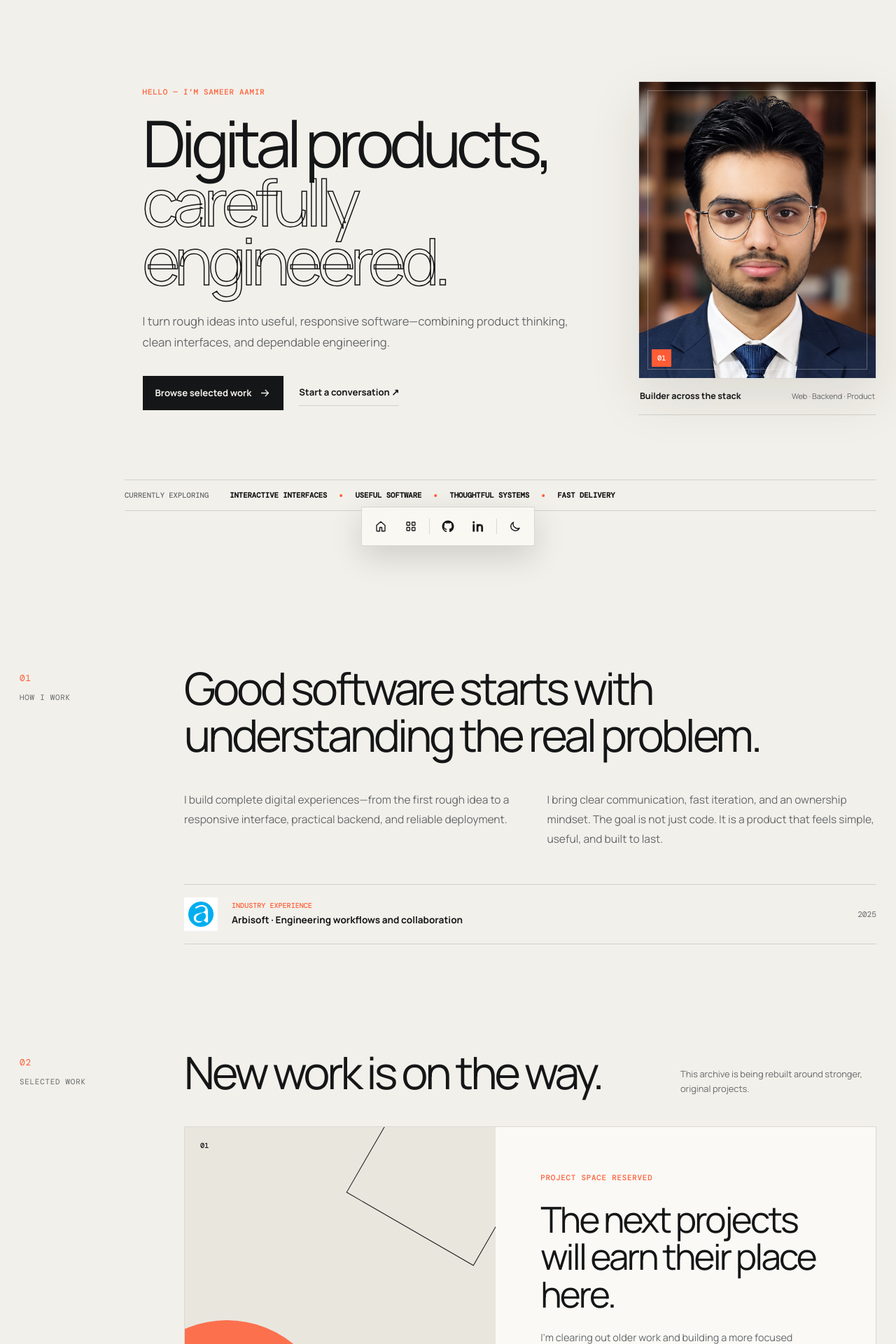
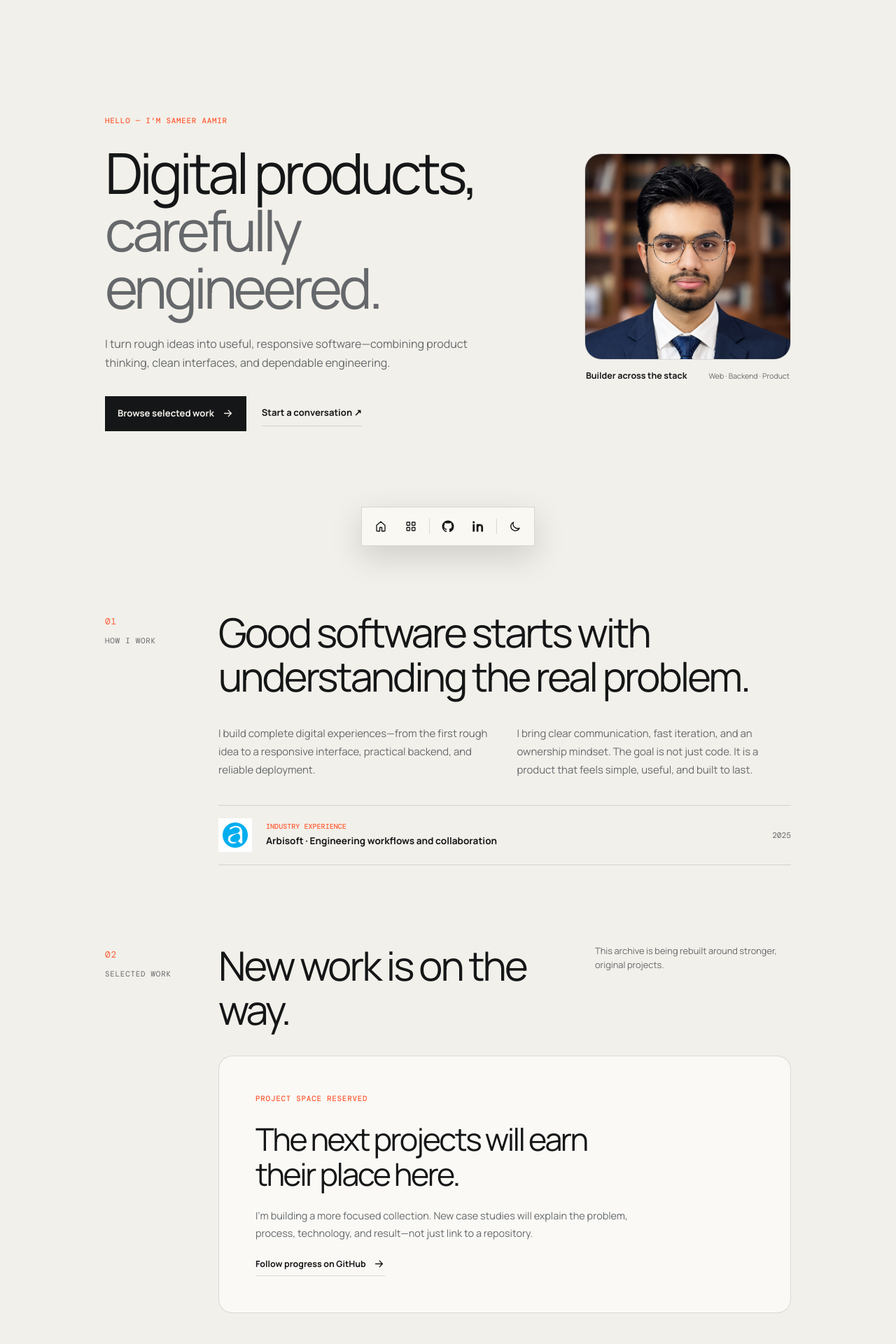
Before and after one commit to Sameer-959/portfolio, a React (Vite) app in the folder client/: page / in a window 1280 px wide. Shown: the top 1920 px of the page at 70% size. Built offline with nearby package versions, Linux system fonts and the light colour scheme.

Commit message:
Simplify portfolio visual design

```diff
--- a/client/src/components/Hero.jsx
+++ b/client/src/components/Hero.jsx
@@ -13,7 +13,6 @@ export default function Hero(){
 
   return <main>
     <section id="home" className="workspace hero-workspace">
-      <aside className="hero-rail" data-reveal><span className="rail-mark">SA/</span><span>Independent developer</span><i/><span>Available for meaningful work</span></aside>
       <div className="hero-main" data-reveal style={{'--delay':'70ms'}}>
         <p className="mono-label">Hello — I’m Sameer Aamir</p>
         <h1>Digital products,<br/><em>carefully engineered.</em></h1>
@@ -24,7 +23,6 @@ export default function Hero(){
         <div className="portrait-window"><img src="/assets/profile-avatar.png" alt="Sameer Aamir"/><span>01</span></div>
         <div className="identity-caption"><strong>Builder across the stack</strong><span>Web · Backend · Product</span></div>
       </div>
-      <div className="signal-strip" data-reveal><span>Currently exploring</span><div className="signal-track"><b>Interactive interfaces</b><i/> <b>Useful software</b><i/> <b>Thoughtful systems</b><i/> <b>Fast delivery</b></div></div>
     </section>
 
     <section id="about" className="workspace about-workspace section-space">
@@ -38,10 +36,7 @@ export default function Hero(){
       <div className="section-index" data-reveal><span>02</span><p>Selected work</p></div>
       <div className="projects-main">
         <div className="section-title" data-reveal><h2>New work is on the way.</h2><p>This archive is being rebuilt around stronger, original projects.</p></div>
-        <div className="project-empty" data-reveal>
-          <div className="empty-visual" aria-hidden="true"><span>01</span><i/><b>Next<br/>build</b></div>
-          <div className="empty-copy"><p className="mono-label">Project space reserved</p><h3>The next projects will earn their place here.</h3><p>I’m clearing out older work and building a more focused collection. New case studies will be added with the problem, process, technology, and result—not just a repository link.</p><a href="https://github.com/Sameer-959" target="_blank" rel="noreferrer">Follow progress on GitHub <Arrow/></a></div>
-        </div>
+        <div className="project-empty" data-reveal><div className="empty-copy"><p className="mono-label">Project space reserved</p><h3>The next projects will earn their place here.</h3><p>I’m building a more focused collection. New case studies will explain the problem, process, technology, and result—not just link to a repository.</p><a href="https://github.com/Sameer-959" target="_blank" rel="noreferrer">Follow progress on GitHub <Arrow/></a></div></div>
       </div>
     </section>
 
--- a/client/src/index.css
+++ b/client/src/index.css
@@ -22,4 +22,35 @@
 [data-reveal]{opacity:1;transform:none;filter:none;animation:reveal-in .7s cubic-bezier(.2,.8,.2,1) both;animation-delay:var(--delay,0ms)}@keyframes reveal-in{from{opacity:0;transform:translateY(20px);filter:blur(4px)}to{opacity:1;transform:none;filter:none}}
 @media(max-width:920px){.hero-workspace{grid-template-columns:80px 1fr}.identity-panel{grid-column:2;width:min(360px,100%)}.signal-strip{grid-column:2}.about-workspace,.projects-workspace,.toolbox-workspace{grid-template-columns:110px 1fr;gap:30px}.project-canvas{grid-template-columns:1fr}.contact-workspace{padding:50px}}
 @media(max-width:680px){.workspace{width:min(100% - 28px,1240px)}.section-space{padding-top:105px}.hero-workspace{padding-top:40px;grid-template-columns:1fr}.hero-rail{display:none}.hero-main{padding:55px 0 10px}.hero-main h1{font-size:clamp(3.3rem,16vw,5.5rem)}.identity-panel,.signal-strip{grid-column:1}.signal-strip{grid-template-columns:1fr;gap:10px}.identity-panel{width:100%}.portrait-window{aspect-ratio:4/4.2}.about-workspace,.projects-workspace,.toolbox-workspace{grid-template-columns:1fr}.section-index{display:flex;gap:10px}.section-index span{margin:0}.about-columns{grid-template-columns:1fr;gap:18px}.section-title{display:block}.section-title p{margin-top:16px}.project-empty{grid-template-columns:1fr}.empty-visual{min-height:300px}.proof-note{grid-template-columns:45px 1fr}.proof-note>b{display:none}.tool-accordion article.open .tool-detail{padding-left:0}.contact-workspace{margin-top:105px;padding:38px 25px;align-items:flex-start;flex-direction:column}.contact-orbit{width:130px;height:130px}.footer{gap:10px;flex-direction:column}}
+/* Calm presentation layer */
+body::before{display:none}
+.workspace{width:min(980px,calc(100% - 48px))}
+.section-space{padding-top:112px}
+.hero-workspace{min-height:760px;padding:90px 0 70px;display:grid;grid-template-columns:minmax(0,1.35fr) minmax(260px,.65fr);grid-template-rows:auto;gap:72px;align-items:center}
+.hero-main{padding:0}
+.hero-main h1{max-width:680px;font-size:clamp(3.2rem,6.3vw,5.8rem);line-height:1.02;letter-spacing:-.06em}
+.hero-main h1 em{color:var(--muted);-webkit-text-stroke:0}
+.hero-lede{max-width:570px;margin-top:26px;font-size:1rem;line-height:1.7}
+.identity-panel{width:100%}
+.portrait-window{aspect-ratio:1/1;overflow:hidden;border-radius:24px;box-shadow:none}
+.portrait-window::after,.portrait-window>span{display:none}
+.identity-caption{border-bottom:0;padding:14px 2px}
+.identity-caption span{font-size:.66rem}
+.about-workspace,.projects-workspace,.toolbox-workspace{display:grid;grid-template-columns:120px 1fr;gap:42px}
+.section-index{padding-top:6px}
+.about-copy h2,.section-title h2,.contact-workspace h2{font-size:clamp(2.1rem,4.5vw,3.7rem);line-height:1.1;letter-spacing:-.05em}
+.about-columns{margin-top:35px;gap:35px}
+.about-columns p{font-size:.93rem;line-height:1.75}
+.proof-note{margin-top:38px}
+.section-title{align-items:start}
+.project-empty{min-height:0;margin-top:34px;display:block;border-radius:20px}
+.empty-copy{max-width:680px;padding:52px}
+.empty-copy h3{font-size:clamp(1.8rem,3.5vw,2.8rem);line-height:1.12}
+.toolbox-main>.section-title{margin-bottom:30px}
+.tool-accordion button{padding:22px 0}
+.tool-accordion button strong{font-size:1.2rem}
+.contact-workspace{margin-top:120px;padding:55px;border-radius:22px}
+.contact-orbit{width:145px;height:145px}
+[data-reveal]{animation-duration:.5s;animation-timing-function:ease-out}
+@media(max-width:760px){.workspace{width:min(100% - 30px,980px)}.hero-workspace{min-height:auto;padding:105px 0 50px;grid-template-columns:1fr;gap:38px}.hero-main h1{font-size:clamp(3rem,14vw,4.7rem)}.identity-panel{max-width:330px}.about-workspace,.projects-workspace,.toolbox-workspace{grid-template-columns:1fr}.section-index{display:flex;gap:10px}.section-index span{margin:0}.about-columns{grid-template-columns:1fr}.empty-copy{padding:32px 24px}.contact-workspace{padding:38px 25px}.contact-orbit{width:125px;height:125px}}
 @media(prefers-reduced-motion:reduce){html{scroll-behavior:auto}*,*::before,*::after{animation-duration:.01ms!important;animation-iteration-count:1!important;transition-duration:.01ms!important}[data-reveal]{opacity:1;transform:none;filter:none}}
```
